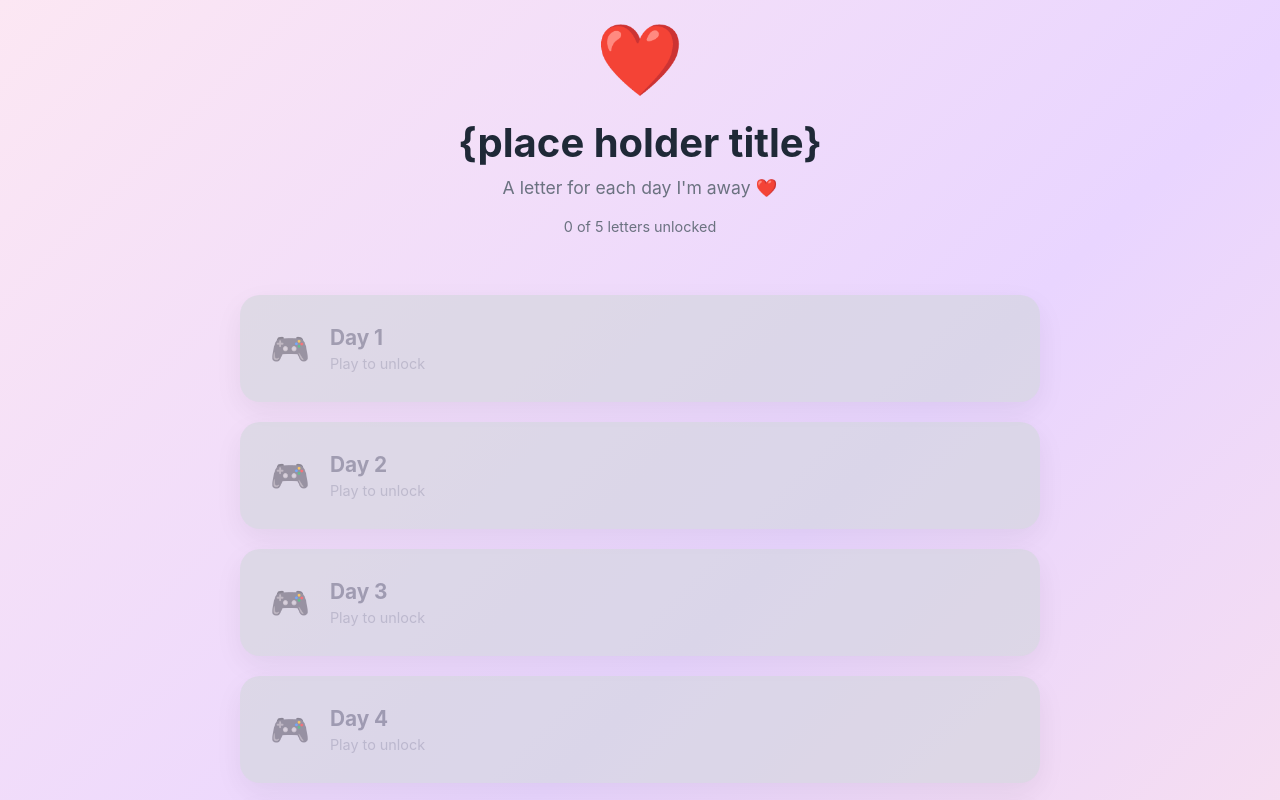
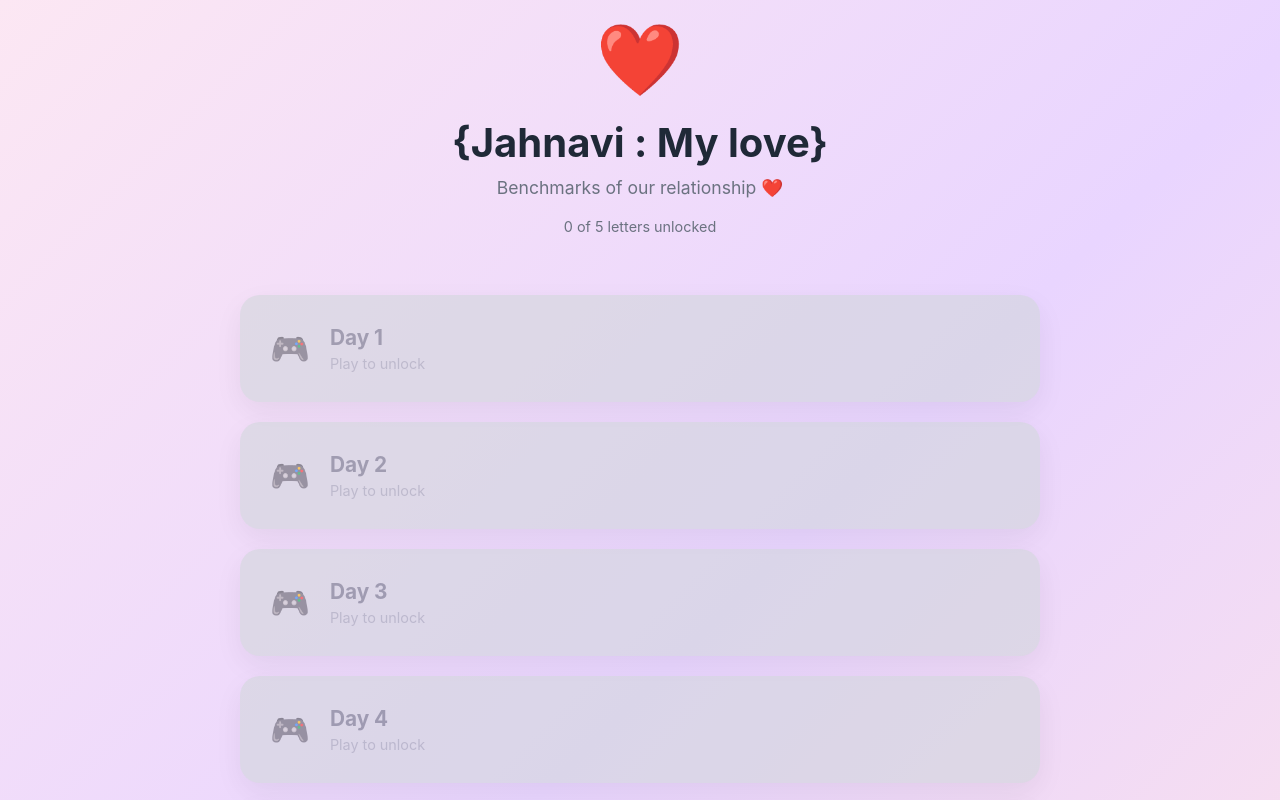
Before and after one commit to Rakshit07-lab/Gift, a website built with Parcel: page index.html in a window 1280 px wide. Shown: the top 800 px of the page. Built offline with nearby package versions, Linux system fonts and the light colour scheme.

Commit message:
Update index.html

```diff
--- a/index.html
+++ b/index.html
@@ -3,7 +3,7 @@
 <head>
     <meta charset="UTF-8">
     <meta name="viewport" content="width=device-width, initial-scale=1.0">
-    <title>{page title goes here}</title>
+    <title>{Kisses for Jahnavi}</title>
     <link rel="stylesheet" href="./style.css"></link>
 </head>
 <body>
@@ -11,8 +11,8 @@
         <div id="mainView">
             <div class="header">
                 <div class="heart-icon">❤️</div>
-                <h1>{place holder title}</h1>
-                <p class="subtitle">A letter for each day I'm away ❤️</p>
+                <h1>{Jahnavi : My love}</h1>
+                <p class="subtitle">Benchmarks of our relationship ❤️</p>
                 <div class="day-counter" id="dayCounter"></div>
             </div>
 
```
